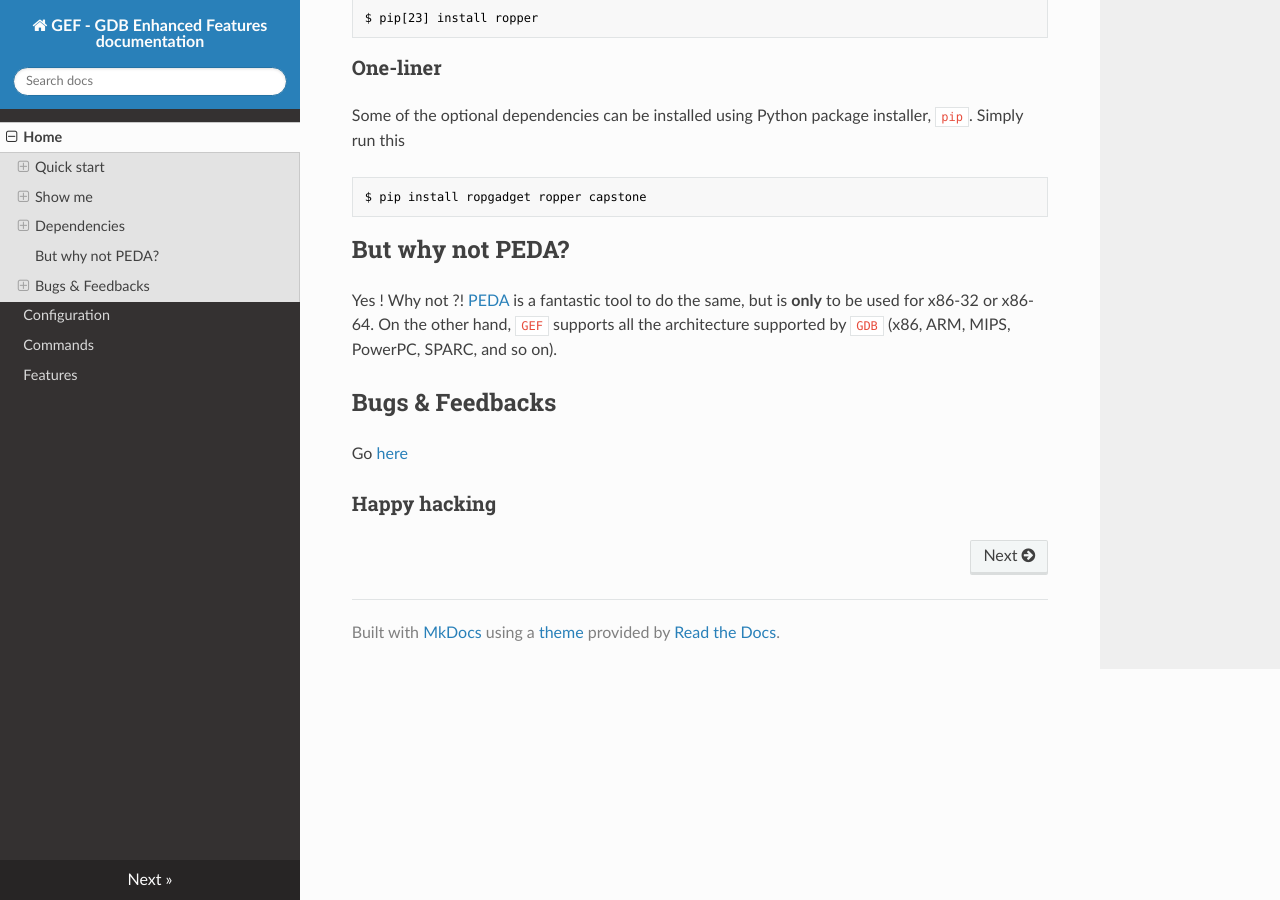
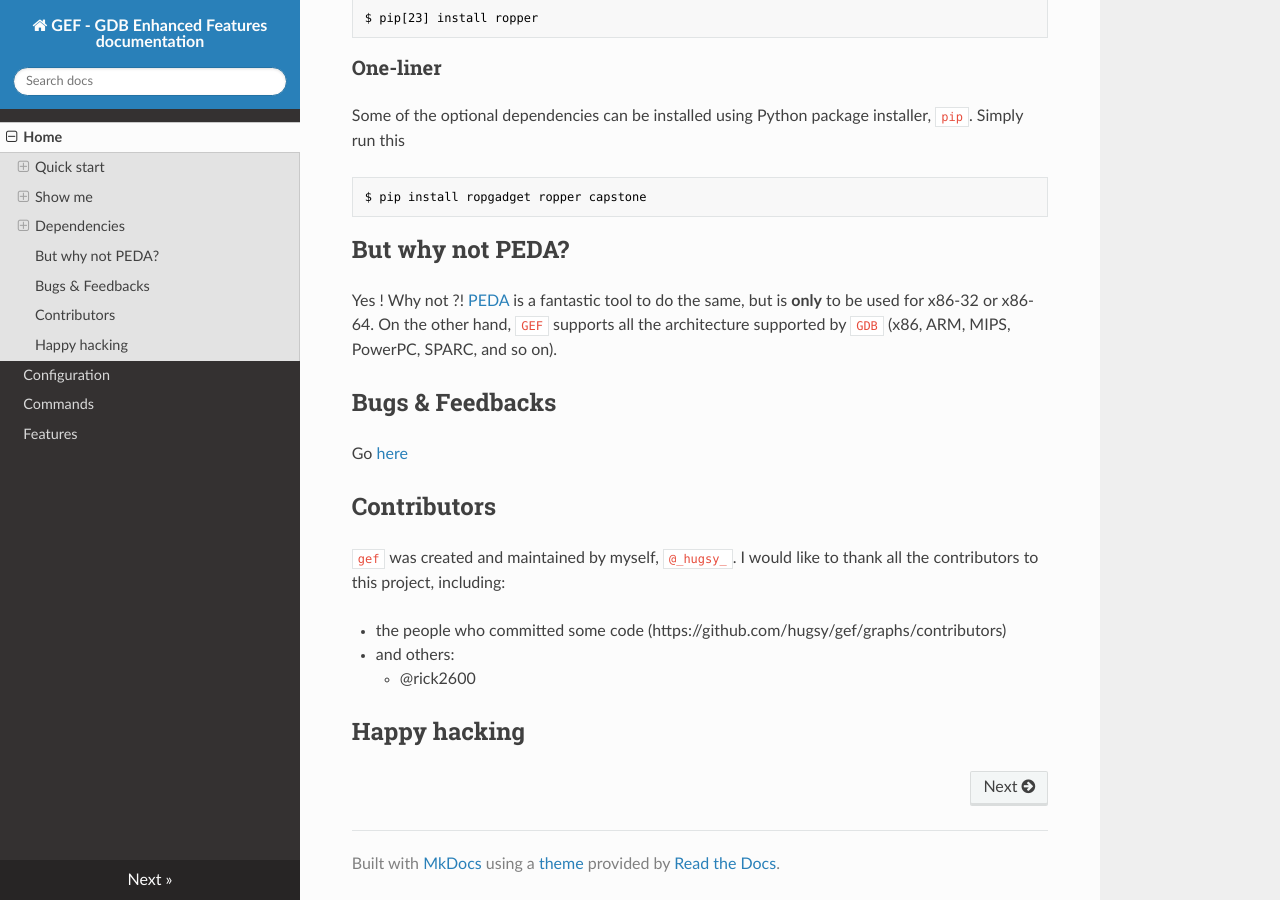
Before and after one commit to hugsy/gef, an MkDocs documentation site: the page built from docs/index.md, in a window 1280 px wide and 900 px high, scrolled down 5098 px. Built offline with MkDocs 1.6.1, drawn with Linux system fonts in a browser that asks for light colours; nearby versions of some CDN libraries; old or Windows-style settings are respelled for this version of MkDocs.

```diff
--- a/docs/index.md
+++ b/docs/index.md
@@ -151,4 +151,13 @@ SPARC, and so on).
 
 Go [here](https://github.com/hugsy/gef/issues)
 
-### Happy hacking
+## Contributors
+
+`gef` was created and maintained by myself, `@_hugsy_`.
+I would like to thank all the contributors to this project, including:
+
+   * the people who committed some code (https://github.com/hugsy/gef/graphs/contributors)
+   * and others:
+      * @rick2600
+
+## Happy hacking
```
Also changed, not shown: docs/features.md (+71 -0 lines).
